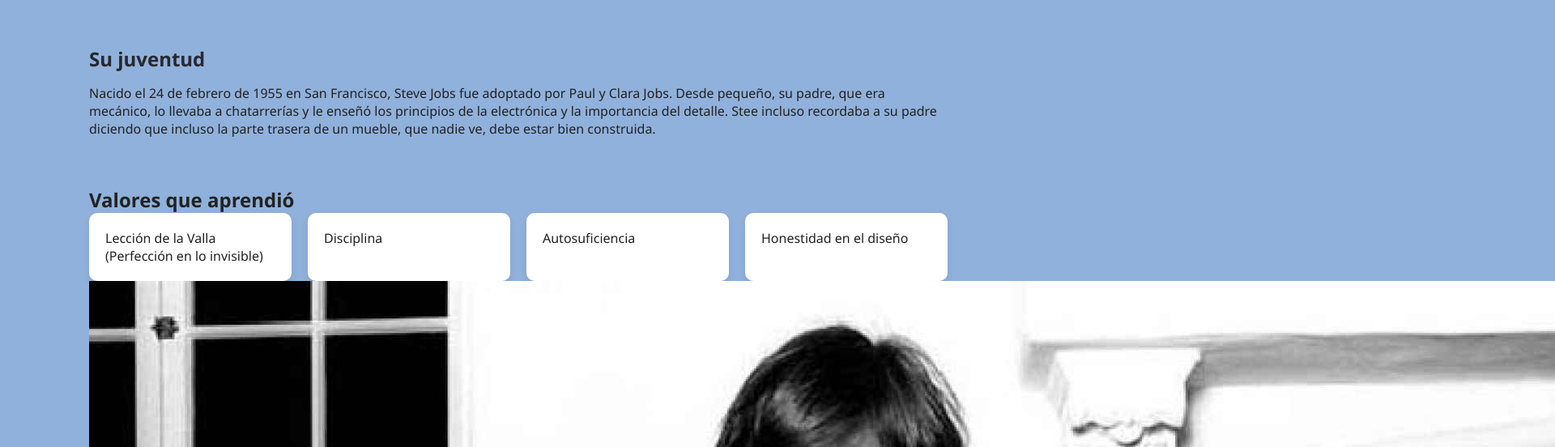
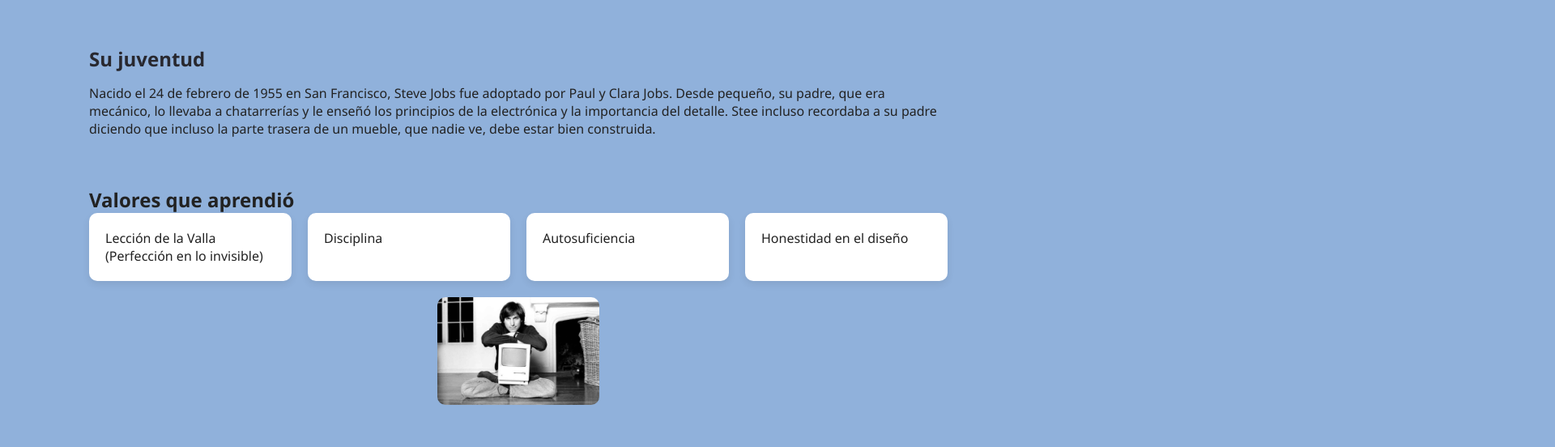
Before and after one commit to danielspradam/stevejobs, a plain HTML site: page infancia.html in a window 1280 px wide. Shown: the part 64-616 px from the top of the page at 81% size, 1920 px wide, since content can reach past the window. Drawn offline with Linux system fonts and the light colour scheme.

Commit message:
Update style.css

```diff
--- a/css/style.css
+++ b/css/style.css
@@ -96,6 +96,12 @@
     border-radius:50%;
     object-fit:cover;
 }
+.img-centro{
+    display:block;
+    margin:20px auto;
+    width:200px;
+    border-radius:10px;
+}
 }
 nav a{
     pointer-events: auto !important;
```
